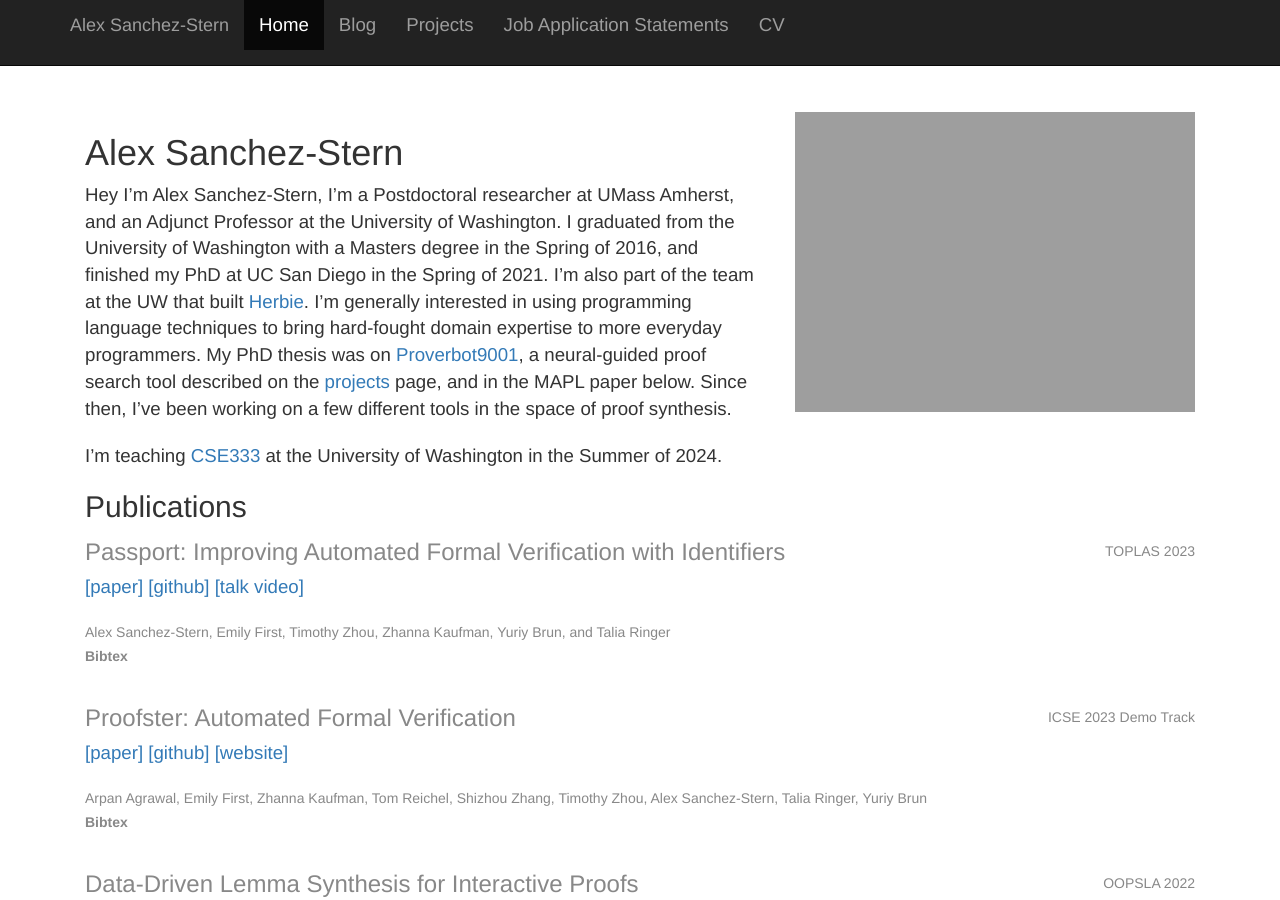
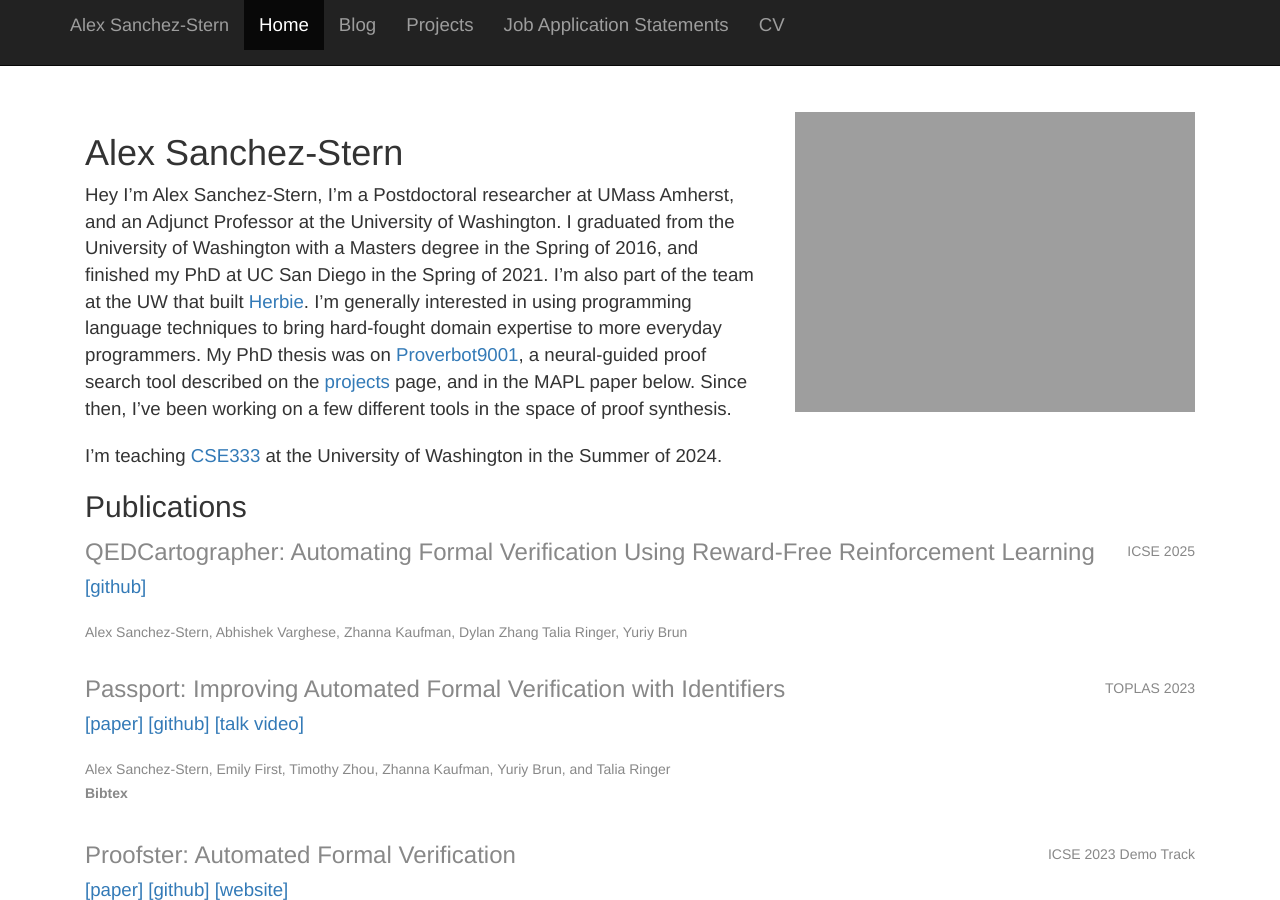
Before and after one commit to HazardousPeach/hazardouspeach.github.io, a Jekyll site: the page built from index.md, in a window 1280 px wide and 900 px high. Built offline with Jekyll 4.4.1, drawn with Linux system fonts in a browser that asks for light colours; nearby versions of some CDN libraries.

Commit message:
Add QEDCartographer, without PDF, to website

```diff
--- a/_data/publications.yml
+++ b/_data/publications.yml
@@ -1,3 +1,8 @@
+- title: "QEDCartographer: Automating Formal Verification Using Reward-Free Reinforcement Learning"
+  conference: "ICSE 2025"
+  authors: Alex Sanchez-Stern, Abhishek Varghese, Zhanna Kaufman, Dylan Zhang Talia Ringer, Yuriy Brun
+  github: "https://github.com/UCSD-PL/proverbot9001/tree/qedcartographer"
+
 - title: "Passport: Improving Automated Formal Verification with Identifiers"
   conference: "TOPLAS 2023"
   authors: Alex Sanchez-Stern, Emily First, Timothy Zhou, Zhanna Kaufman, Yuriy Brun, and Talia Ringer
```
